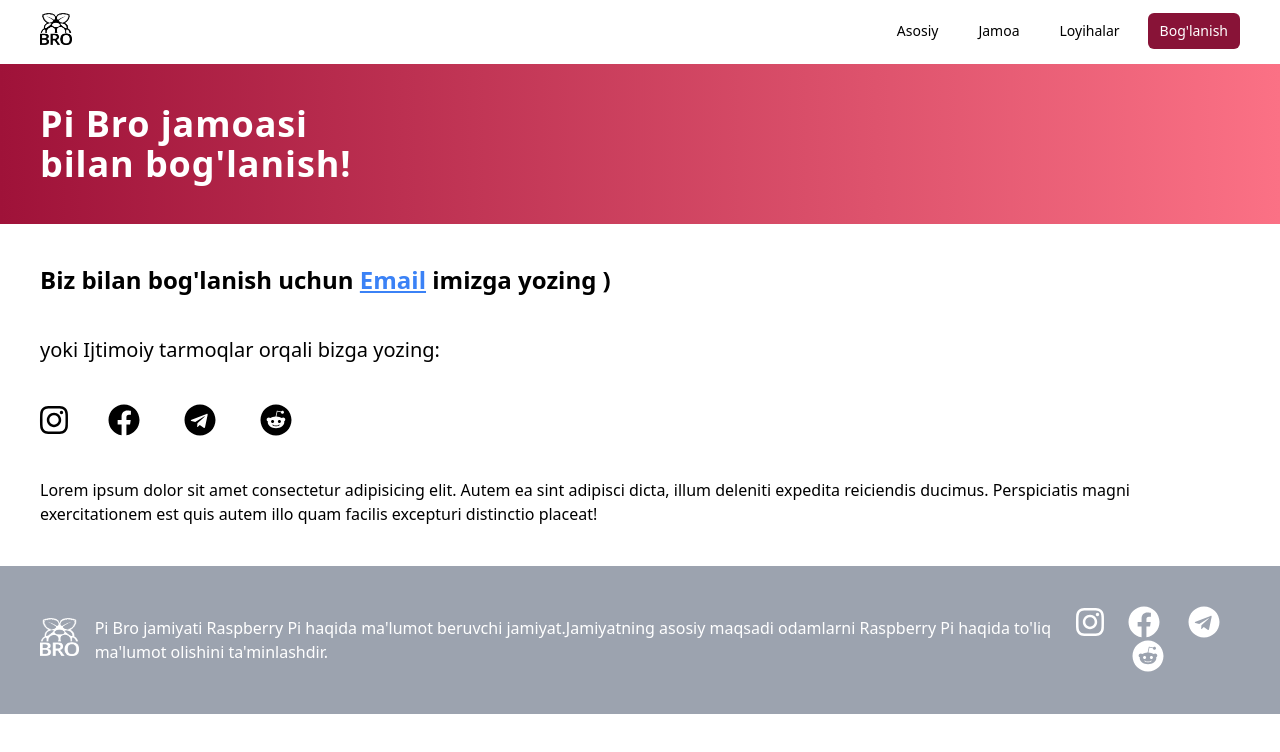
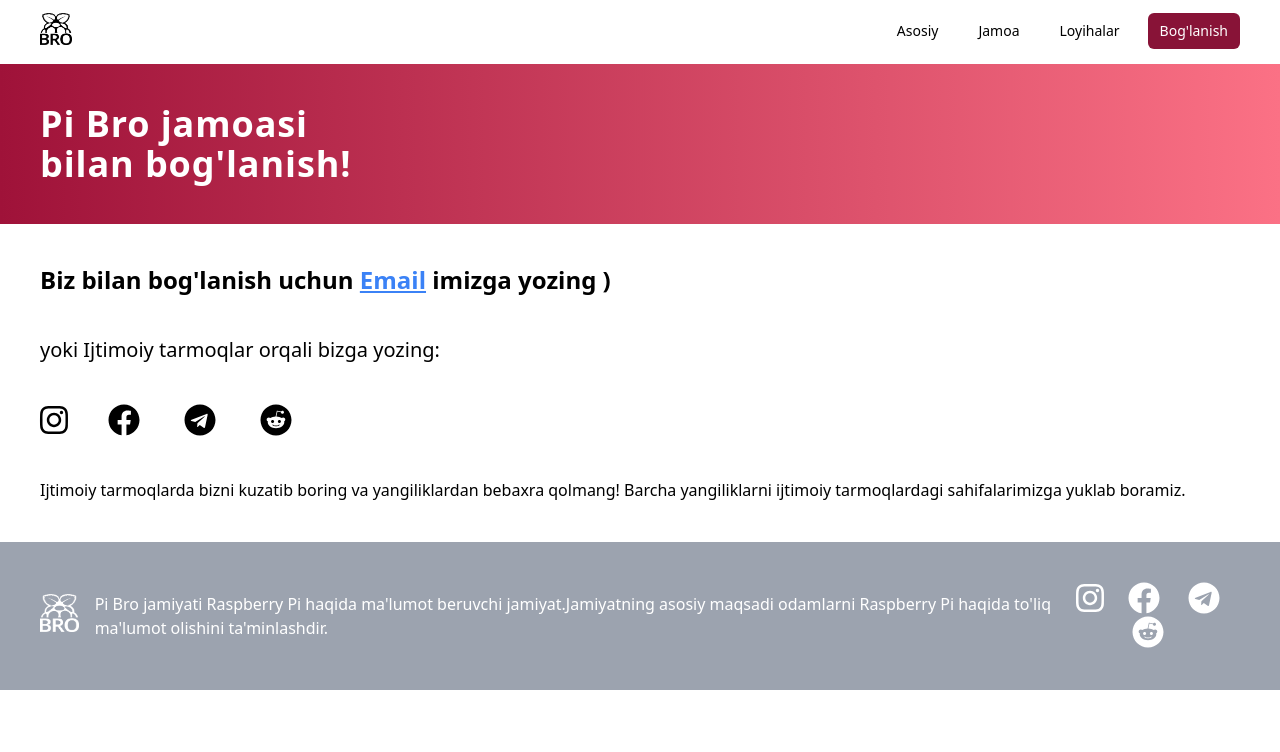
Before and after one commit to rasppibro/pibro.uz, a Next.js app: page /contact in a window 1280 px wide. Shown: the top 752 px of the page. Built offline with nearby package versions, Linux system fonts and the light colour scheme.

Commit message:
Update contact.jsx

```diff
--- a/pages/contact.jsx
+++ b/pages/contact.jsx
@@ -31,7 +31,7 @@ function Contact() {
                 <a className="mx-5" href="https://telegram.me/rasppibro"><FontAwesomeIcon icon={faTelegram} size="2x" className="hover:text-blue-300 transition-all ease-in duration-300 delay-150"/> </a>
                 <a className="mr-0 ml-5" href="https://reddit.com/u/rasppibro"><FontAwesomeIcon icon={faReddit} size="2x" className="hover:text-orange-400 transition-all ease-in duration-300 delay-150"/></a>
             </div>
-            <p className="m-10">Lorem ipsum dolor sit amet consectetur adipisicing elit. Autem ea sint adipisci dicta, illum deleniti expedita reiciendis ducimus. Perspiciatis magni exercitationem est quis autem illo quam facilis excepturi distinctio placeat!</p>
+            <p className="m-10">Ijtimoiy tarmoqlarda bizni kuzatib boring va yangiliklardan bebaxra qolmang! Barcha yangiliklarni ijtimoiy tarmoqlardagi sahifalarimizga yuklab boramiz.</p>
         </Layout>
     )
 }
```
